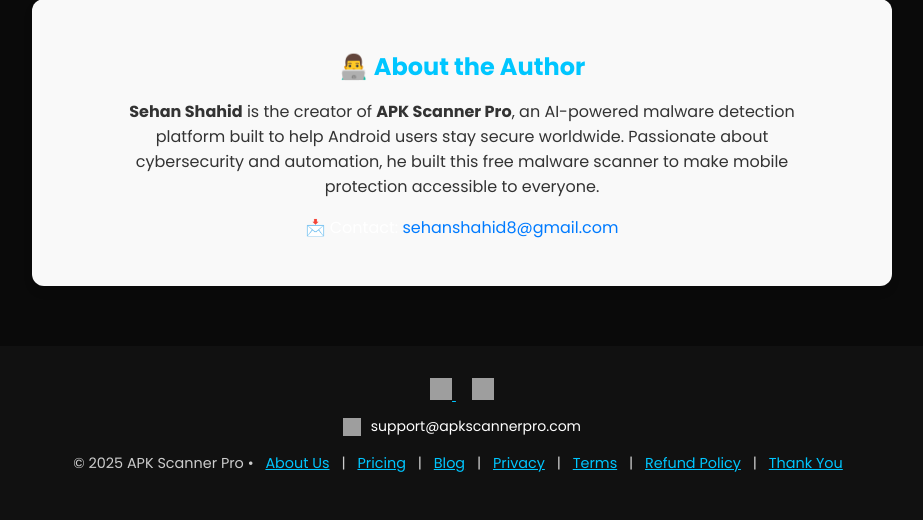
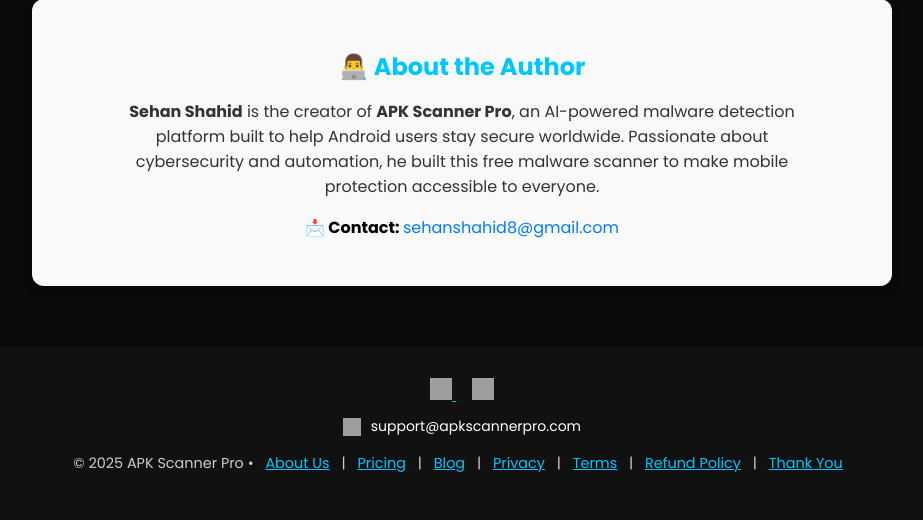
Before and after one commit to apkscannerpro/apk-scanner-pro-backend, a Python web app: template apk_scanner_pro/templates/index.html in a window 1280 px wide. Shown: the part 4865-5385 px from the top of the page, without its empty margins (178-1101 px from the left). Run offline with Jinja, Linux system fonts and the light colour scheme; the template is opened without the code that fills it, so the values that code supplies are empty; grey boxes are pictures that could not be loaded.

Commit message:
Update index.html

```diff
--- a/apk_scanner_pro/templates/index.html
+++ b/apk_scanner_pro/templates/index.html
@@ -606,7 +606,13 @@
     <strong>Sehan Shahid</strong> is the creator of <strong>APK Scanner Pro</strong>, an AI-powered malware detection platform built to help Android users stay secure worldwide.
     Passionate about cybersecurity and automation, he built this free malware scanner to make mobile protection accessible to everyone.
   </p>
-  <p style="font-size:16px;">📩 Contact: <a href="mailto:sehanshahid8@gmail.com" style="color:#007bff; text-decoration:none;">sehanshahid8@gmail.com</a></p>
+  <p style="font-size:16px; color:#000; font-weight:bold;">
+  📩 Contact:
+  <a href="mailto:sehanshahid8@gmail.com" style="color:#007bff; text-decoration:none; font-weight:normal;">
+    sehanshahid8@gmail.com
+  </a>
+</p>
+
 </section>
 
 
```
